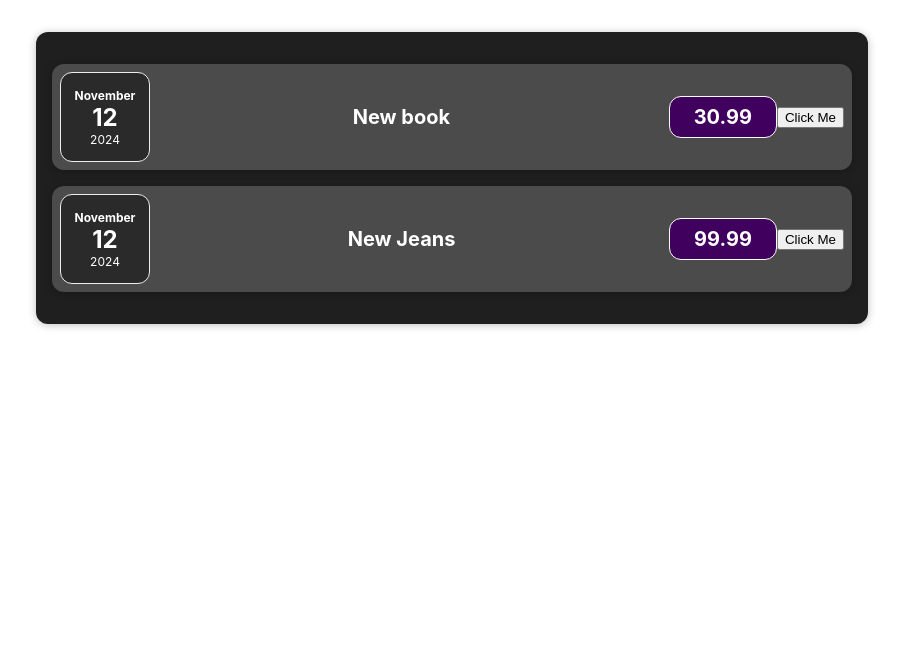
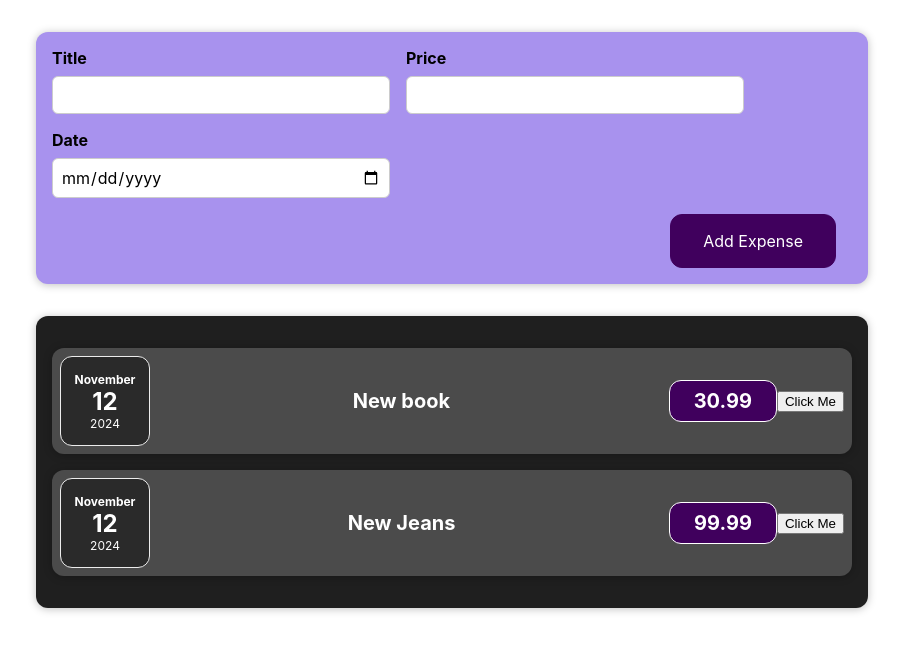
Before and after one commit to kiinmiin/expenses-http, a React (Create React App) app: page / in a window 1280 px wide. Shown: the top 652 px of the page, without its empty margins (188-1091 px from the left). Built offline with nearby package versions, Linux system fonts and the light colour scheme.

Commit message:
Vormitöötlus

```diff
--- a/src/App.js
+++ b/src/App.js
@@ -1,8 +1,8 @@
 import './App.css';
-import ExpenseItem from './components/Expenses/ExpenseItem';
 import './components/Expenses/Expenses.css'
 import Expenses from './components/Expenses/Expenses'
-import Card from './components/UI/Card';
+import NewExpense from './components/NewExpense/NewExpense';
+
 
 const App = () => {
   const expenses = [
@@ -21,6 +21,7 @@
 
   return (
     <div className="App">
+      <NewExpense></NewExpense>
       <Expenses expenses={expenses}/>
     </div>
   );
--- /dev/null
+++ b/src/components/NewExpense/ExpenseForm.css
@@ -0,0 +1,26 @@
+.new-expense__controls {
+    display: flex;
+    flex-wrap: wrap;
+    gap: 1rem;
+    margin-bottom: 1rem;
+    text-align: left;
+}
+
+.new-expense__control label {
+    font-weight: bold;
+    margin-bottom: 0.5rem;
+    display: block;
+}
+
+.new-expense__control input {
+    font: inherit;
+    padding: 0.5rem;
+    border-radius: 6px;
+    border: 1px solid #ccc;
+    width: 20rem;
+    max-width: 100%;
+}
+
+.new-expense__actions {
+    text-align: right;
+}
--- /dev/null
+++ b/src/components/NewExpense/ExpenseForm.js
@@ -0,0 +1,28 @@
+import './ExpenseForm.css'
+
+const ExpenseForm = (props) => {
+
+    return (
+        <form>
+            <div className="new-expense__controls">
+                <div className="new-expense__control">
+                    <label>Title</label>
+                    <input type="text"/>
+                </div>
+                <div className="new-expense__control">
+                    <label>Price</label>
+                    <input type="number" min="0.01" step="0.01"/>
+                </div>
+                <div className="new-expense__control">
+                    <label>Date</label>
+                    <input type="date" min="2024-11-12" max="2026-01-31"/>
+                </div>
+            </div>
+            <div className="new-expense__actions">
+                <button type="submit">Add Expense</button>
+            </div>
+        </form>
+    )
+}
+
+export default ExpenseForm
--- /dev/null
+++ b/src/components/NewExpense/NewExpense.css
@@ -0,0 +1,38 @@
+.new-expense {
+    background-color: #a892ee;
+    padding: 1rem;
+    margin: 2rem auto;
+    width: 50rem;
+    max-width: 95%;
+    border-radius: 12px;
+    text-align: center;
+    box-shadow: 0 1px 8px rgba(0, 0, 0, 0.25);
+}
+
+.new-expense button {
+    font: inherit;
+    cursor: pointer;
+    padding: 1rem 2rem;
+    border: 1px solid #40005d;
+    background-color: #40005d;
+    color: white;
+    border-radius: 12px;
+    margin-right: 1rem;
+}
+
+.new-expense button:hover,
+.new-expense button:active {
+    background-color: #510674;
+    border-color: #510674;
+}
+
+.new-expense button.alternative {
+    color: #220131;
+    border-color: transparent;
+    background-color: transparent;
+}
+
+.new-expense button.alternative:hover,
+.new-expense button.alternative:active {
+    background-color: #ddb3f8;
+}
--- /dev/null
+++ b/src/components/NewExpense/NewExpense.js
@@ -0,0 +1,12 @@
+import ExpenseForm from "./ExpenseForm"
+import './NewExpense.css'
+
+const NewExpense = (props) => {
+    return (
+        <div className="new-expense">
+            <ExpenseForm />
+        </div>
+    )
+}
+
+export default NewExpense
```
